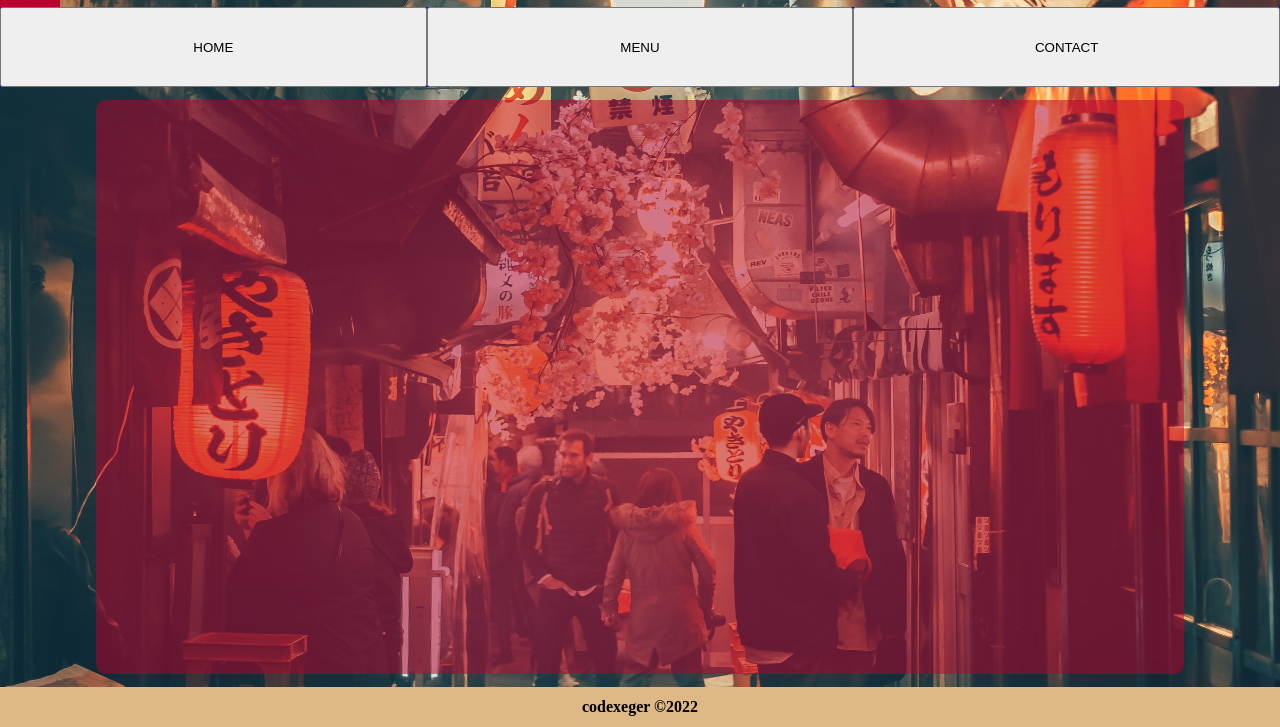
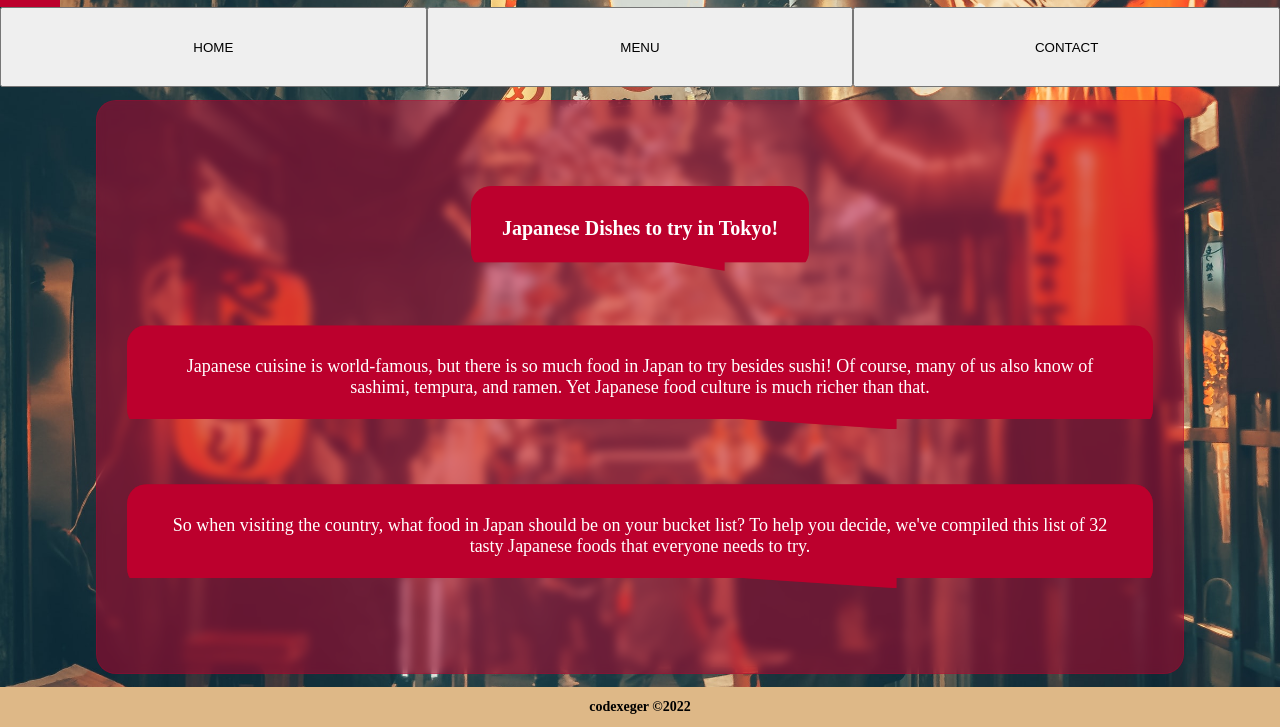
Before and after one commit to voidalgorthm/restaurant-page, a website built with webpack: page src/template.html in a window 1280 px wide. Shown: the part 73-800 px from the top of the page. Built offline with nearby package versions, Linux system fonts and the light colour scheme.

Commit message:
feat: add home function to display site homepage

```diff
--- a/src/index.js
+++ b/src/index.js
@@ -1,6 +1,19 @@
-import displayPage from "./modules/page";
-import displayHome from "./modules/home";
+import loadPage from "./modules/page";
+import loadHome from "./modules/home";
 import './styles/restaurant.css';
 
-displayPage;
-console.log(displayHome());
+init();
+
+function addEvents() {
+  const homeBtn = document.querySelector('#home');
+  const menuBtn = document.querySelector('#menu');
+  const contactBtn = document.querySelector('#contact');
+
+  homeBtn.addEventListener('click', loadHome);
+};
+
+function init() {
+  addEvents();
+  loadPage;
+  loadHome;
+};
--- a/src/modules/home.js
+++ b/src/modules/home.js
@@ -1,5 +1,38 @@
-function displayHome() {
-  return "home";
-}
+const loadHome = (() => {
+  const _createParagraph = (text) => {
+    const p = document.createElement('p');
+    p.textContent = text;
+    // p.classList.add('p-home');
+    return p;
+  }
 
-export default displayHome;
+  const _createContainer = (element) => {
+    const container = document.createElement('div');
+    container.classList.add('flex-center');
+    container.classList.add('border');
+    container.classList.add('container');
+    container.appendChild(element);
+    return container;
+  }
+
+  const main = document.querySelector('main');
+  const home = document.createElement('article');
+  home.classList.add('home');
+  home.classList.add('flex-column');
+  const title = document.createElement('h2');
+  title.textContent = 'Japanese Dishes to try in Tokyo!';
+  const p1 = _createParagraph('Japanese cuisine is world-famous, but there is so much food in Japan to try besides sushi! Of course, many of us also know of sashimi, tempura, and ramen. Yet Japanese food culture is much richer than that.');
+  const p2 = _createParagraph('So when visiting the country, what food in Japan should be on your bucket list? To help you decide, we\'ve compiled this list of 32 tasty Japanese foods that everyone needs to try.');
+
+  const div1 = _createContainer(title);
+  const div2 = _createContainer(p1);
+  const div3 = _createContainer(p2);
+
+  home.appendChild(div1);
+  home.appendChild(div2);
+  home.appendChild(div3);
+
+  main.appendChild(home);
+})();
+
+export default loadHome;
--- a/src/modules/page.js
+++ b/src/modules/page.js
@@ -33,6 +33,7 @@ const loadPage = (() => {
   const _createMain = (id) => {
     const main = document.createElement('main');
     main.setAttribute('id', id);
+    main.classList.add('border');
     return main;
   }
 
@@ -45,9 +46,8 @@ const loadPage = (() => {
     return footer;
   }
 
-
   const content = document.getElementById('content');
-  const header = _createHeader('header', 'Japanese Dishes');
+  const header = _createHeader('header', 'Tsukiji');
   content.appendChild(header);
   const nav = _createNav('nav');
   content.appendChild(nav);
--- a/src/styles/restaurant.css
+++ b/src/styles/restaurant.css
@@ -1,6 +1,9 @@
 :root {
     font-size: 62.5%;
     --general-bgcolor: #bc002d;
+    --rgba-general: rgba(188, 0, 45, 1);
+
+    --grid-min: 10rem;
 }
 
 *,
@@ -10,6 +13,22 @@
     padding: 0;
     box-sizing: border-box;
     text-align: center;
+}
+
+h1 {
+    /* font-size: 2.5rem; */
+}
+
+h2 {
+    font-size: 2rem;
+}
+
+h4 {
+    font-size: 1.4rem;
+}
+
+p {
+    font-size: 1.8rem;
 }
 
 div#content {
@@ -26,6 +45,7 @@ div#content {
 
 header {
     width: 100%;
+    height: 100%;
     background-image: radial-gradient(circle at bottom left, #bc002d 60px, transparent 60px);
     min-height: 10vh;
     font-size: 2.5rem;
@@ -33,18 +53,17 @@ header {
 
 nav {
     width: 100%;
-    background-color: blue;
     min-height: 10vh;
     display: grid;
     grid-template-columns: 1fr 1fr 1fr;
 }
 
 main {
-    background-color: var(--general-bgcolor);
+    background-color: rgba(188, 0, 45, 0.5);
+    color: white;
     width: 85%;
     margin: 1% 0;
-    border-radius: 1rem;
-    opacity: 50%;
+    border: 1px solid rgba(188, 0, 45, 0.25);
     display: flex;
     flex: 1;
 }
@@ -53,7 +72,42 @@ footer {
     width: 100%;
     background-color: burlywood;
     min-height: 5vh;
-    font-size: 1.6rem;
     display: grid;
     place-items: center;
 }
+
+.border {
+    padding: 3rem;
+    border-radius: 2rem;
+    -webkit-backdrop-filter: blur(.5rem);
+    backdrop-filter: blur(.5rem);
+}
+
+.flex-column {
+    display: flex;
+    flex-direction: column;
+    align-items: center;
+    justify-content: space-evenly;
+}
+
+.flex-center {
+    display: flex;
+    align-items: center;
+    justify-content: center;
+}
+
+.grid-auto {
+    display: grid;
+    grid-template-columns: repeat(auto-fill, minmax(var(--grid-min), 1fr));
+    grid-template-rows: repeat(auto-fill, minmax(var(--grid-min), 1fr));
+}
+
+article {
+    width: 100%;
+}
+
+.container {
+    background-color: rgba(188, 0, 45, 1);
+    border: 1px solid rgba(188, 0, 45, 0.5);
+    clip-path: polygon(0% 0%, 100% 0%, 100% 90%, 75% 90%, 75% 100%, 60% 90%, 0 90%);
+}
```
Also changed, not shown: dist/main.js, 1 other file.
